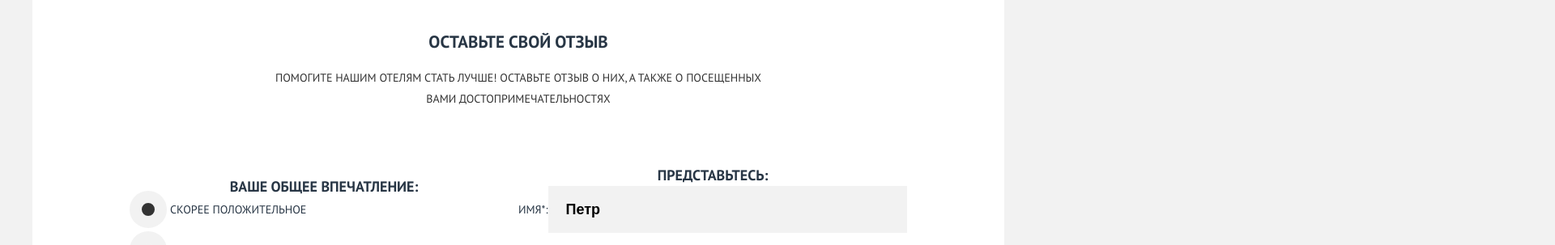
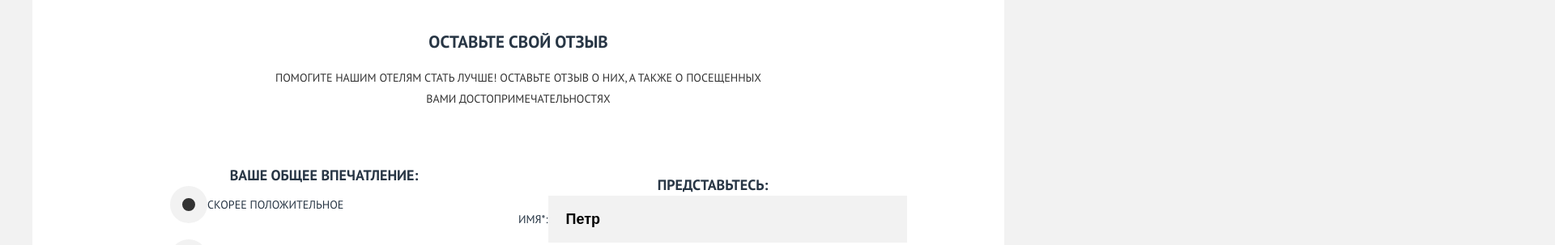
Before and after one commit to artemevskih/581221-sedona-19, a website: page source/form.html in a window 1280 px wide. Shown: the part 235-538 px from the top of the page at 81% size, 1920 px wide, since content can reach past the window. Drawn offline with nearby package versions, Linux system fonts and the light colour scheme; files that its build step writes are made by us from their sources.

Commit message:
Поправил input

```diff
--- a/source/sass/blocks/form.scss
+++ b/source/sass/blocks/form.scss
@@ -33,15 +33,12 @@
   &--radio,
   &--checkbox {
     margin-right: 14px;
-    position: relative;
     margin-left: 50px;
+    display: flex;
+    align-items: center;
 
     &::before {
       content: "";
-      position: absolute;
-      top: 50%;
-      left: -50px;
-      transform: translateY(-50%);
       display: block;
       width: 46px;
       height: 46px;
```
